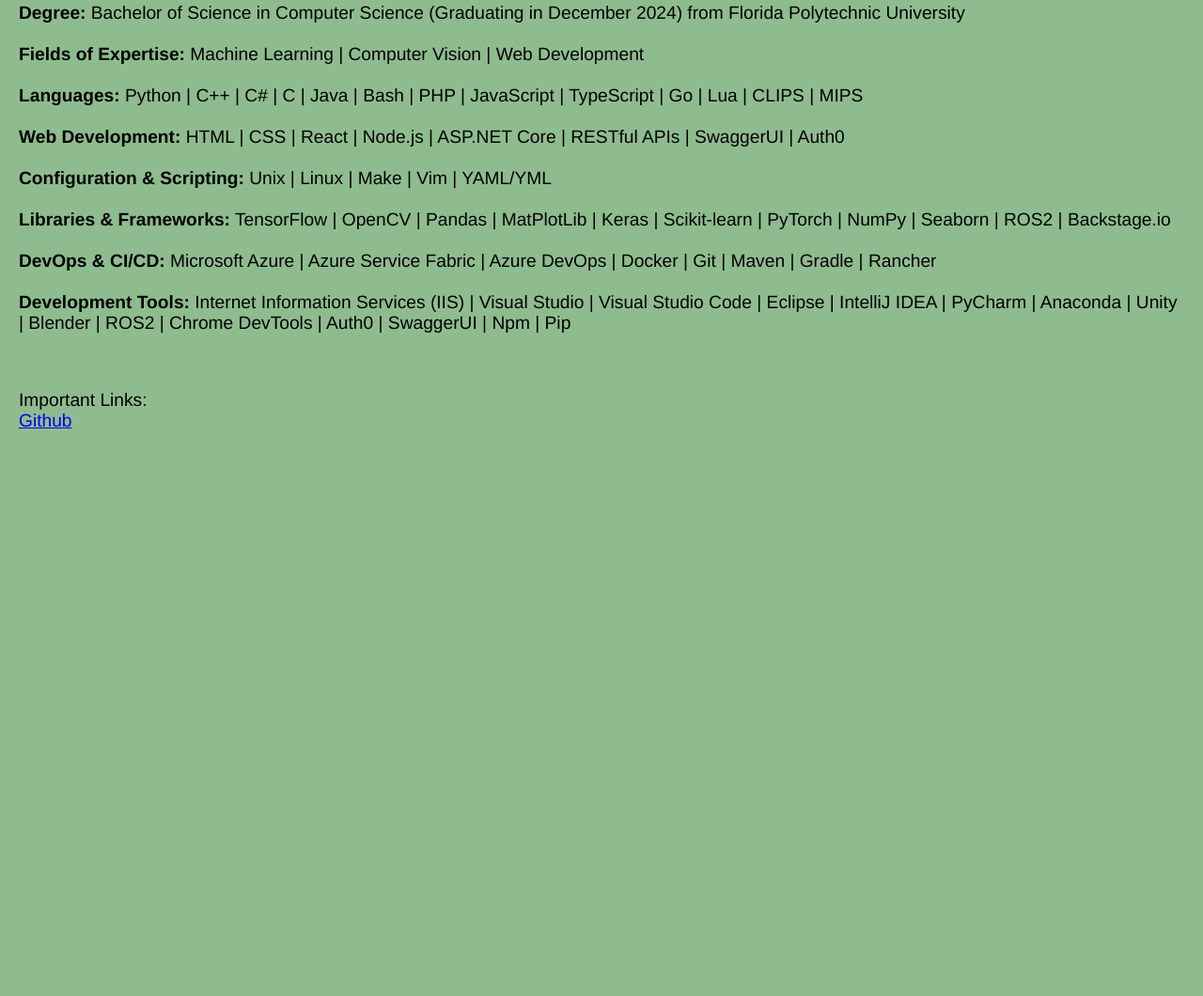
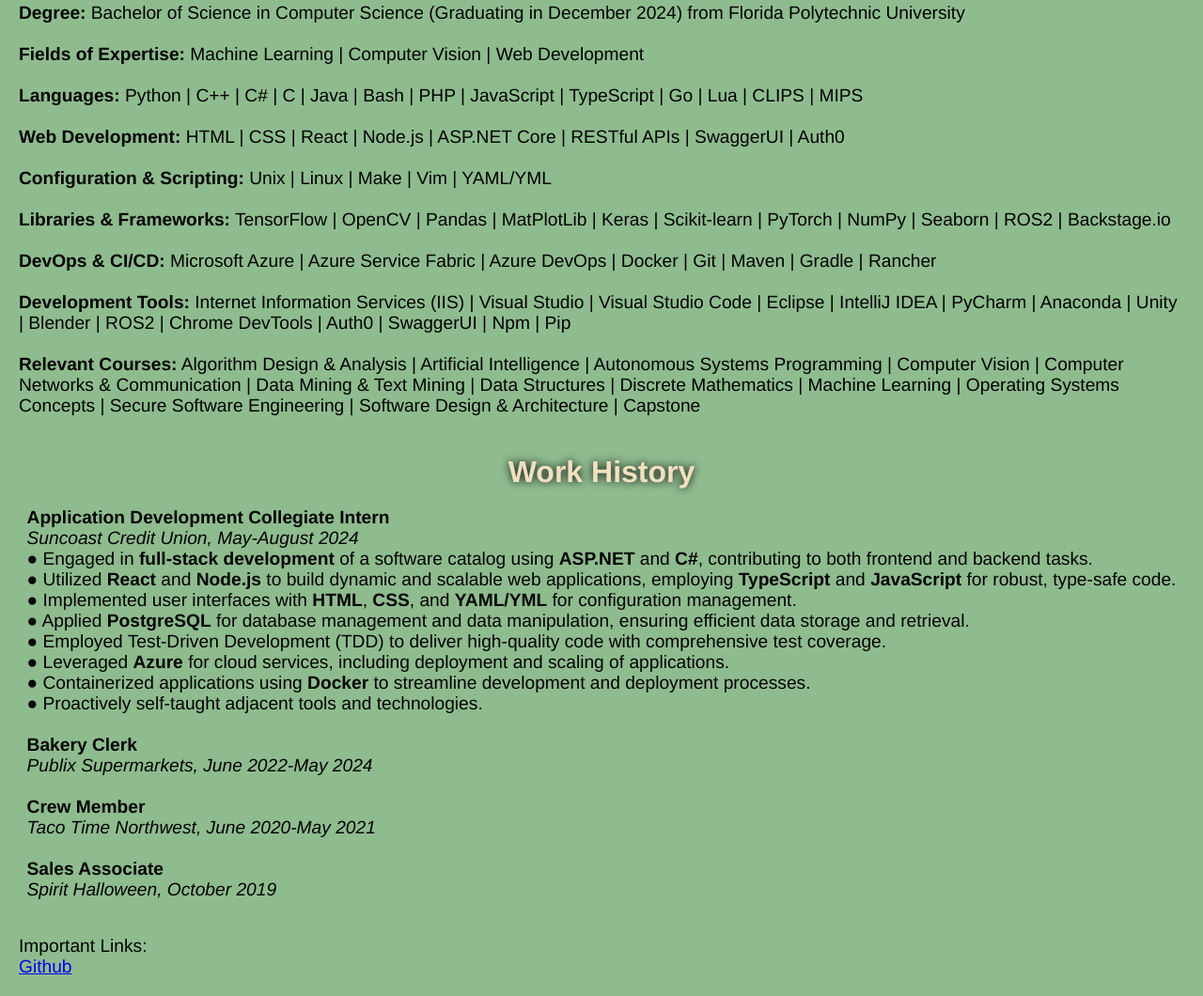
Before and after one commit to stuckia/stuckia.github.io, a plain HTML site: page index.html in a window 1280 px wide. Shown: the part 486-1546 px from the top of the page at 94% size. Before the commit the page ends 964 px from the top, so only its background shows below. Drawn offline with Linux system fonts and the light colour scheme.

Commit message:
Added work history, uni courses

```diff
--- a/index.html
+++ b/index.html
@@ -137,6 +137,42 @@
                     Studio Code | Eclipse | IntelliJ IDEA | PyCharm | Anaconda | Unity | Blender | ROS2
                     | Chrome DevTools | Auth0 | SwaggerUI | Npm | Pip
                     <br><br>
+                    <b>Relevant Courses:</b> Algorithm Design & Analysis | Artificial Intelligence |
+                    Autonomous Systems Programming | Computer Vision | Computer Networks & Communication |
+                    Data Mining & Text Mining | Data Structures | Discrete Mathematics | Machine Learning |
+                    Operating Systems Concepts | Secure Software Engineering | Software Design & Architecture
+                    | Capstone
+                    <br><br>
+                </p>
+            </div>
+        </div>
+        <div class="highlights">
+            <div class="text">
+                <h1>Work History</h1>
+                <p>
+                    <b>Application Development Collegiate Intern</b><br>
+                    <i>Suncoast Credit Union, May-August 2024</i><br>
+                    ● Engaged in <b>full-stack development</b> of a software catalog using <b>ASP.NET</b> and <b>C#</b>,
+                    contributing to both frontend and backend tasks.<br>
+                    ● Utilized <b>React</b> and <b>Node.js</b> to build dynamic and scalable web applications, employing
+                    <b>TypeScript</b> and <b>JavaScript</b> for robust, type-safe code.<br>
+                    ● Implemented user interfaces with <b>HTML</b>, <b>CSS</b>, and <b>YAML/YML</b> for configuration management.<br>
+                    ● Applied <b>PostgreSQL</b> for database management and data manipulation, ensuring efficient
+                    data storage and retrieval.<br>
+                    ● Employed Test-Driven Development (TDD) to deliver high-quality code with comprehensive
+                    test coverage.<br>
+                    ● Leveraged <b>Azure</b> for cloud services, including deployment and scaling of applications.<br>
+                    ● Containerized applications using <b>Docker</b> to streamline development and deployment processes.<br>
+                    ● Proactively self-taught adjacent tools and technologies.
+                    <br><br>
+                    <b>Bakery Clerk</b><br>
+                    <i>Publix Supermarkets, June 2022-May 2024</i>
+                    <br><br>
+                    <b>Crew Member</b><br>
+                    <i>Taco Time Northwest, June 2020-May 2021</i>
+                    <br><br>
+                    <b>Sales Associate</b><br>
+                    <i>Spirit Halloween, October 2019</i>
                 </p>
             </div>
         </div>
```
